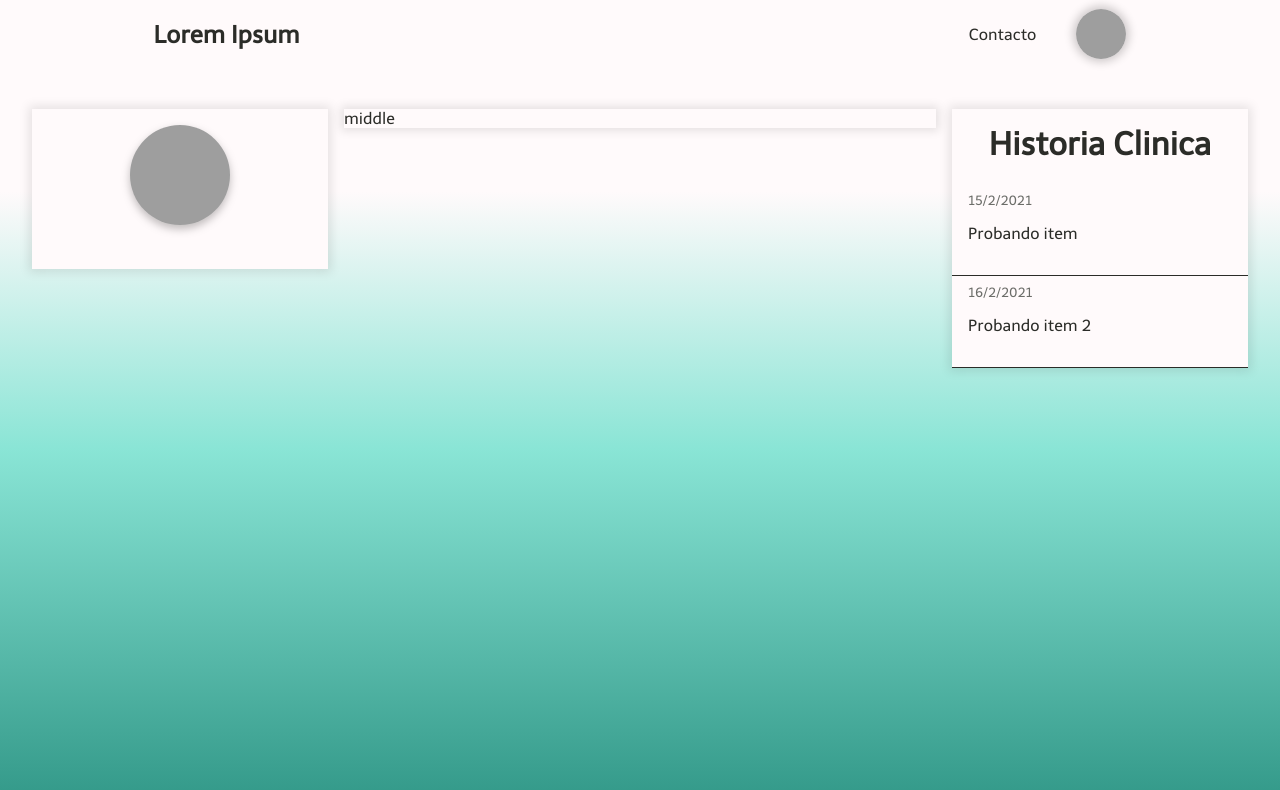
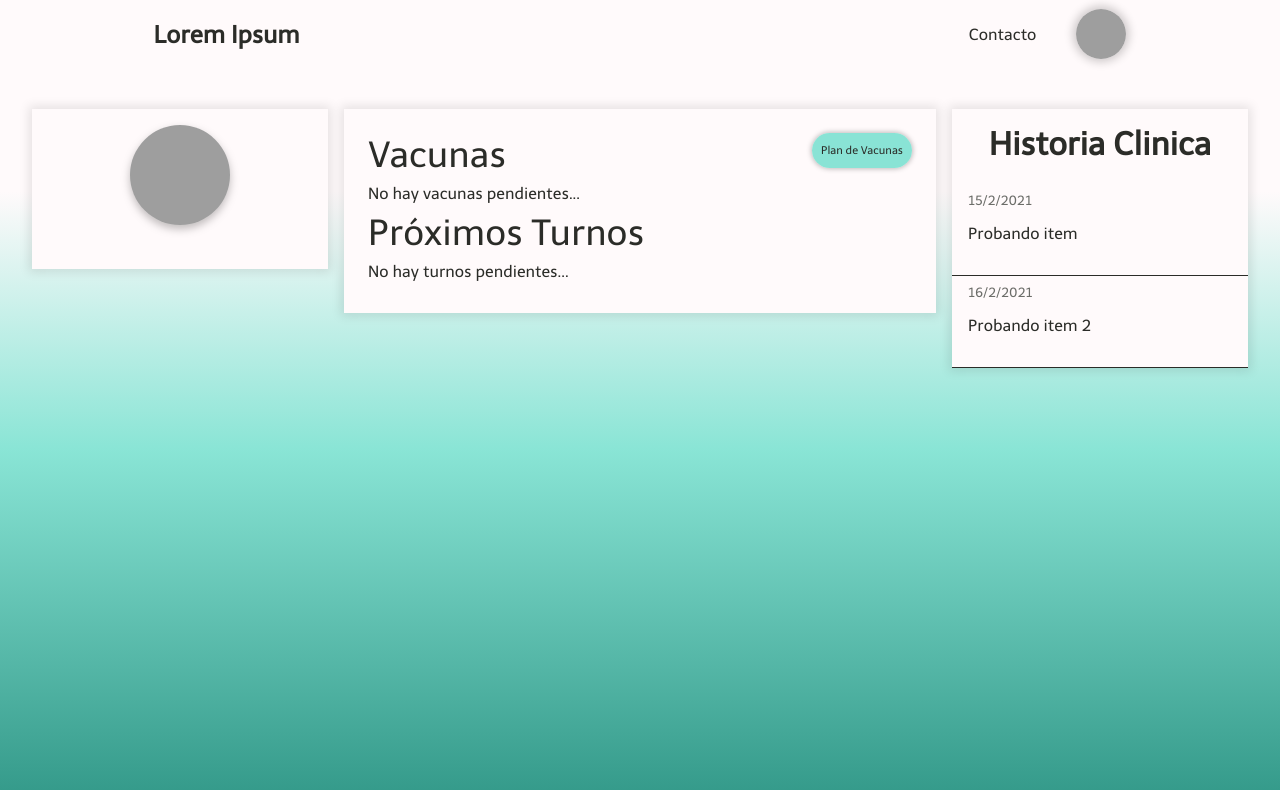
Before and after one commit to Lucas-Cifuentes/Hackathon-CurseIT, a React (Create React App) app in the folder lorem-ipsum/: page / in a window 1280 px wide. Shown: the top 790 px of the page. Built offline with nearby package versions, Linux system fonts and the light colour scheme; grey boxes are pictures that could not be loaded.

Commit message:
Main content component and their children added.

```diff
--- a/lorem-ipsum/src/App.jsx
+++ b/lorem-ipsum/src/App.jsx
@@ -3,6 +3,7 @@ import Navbar from './components/Navbar/Default';
 import Card from './components/Card/Default';
 import HistoriaClinica from './components/HistoriaClinica/Default';
 import Pet from './components/Pet/Default';
+import MainContent from './components/MainContent/Default';
 import './App.css'
 
 function App() {
@@ -11,14 +12,14 @@ function App() {
       <Navbar />
       <Grid left={
         <Card>
-          <Pet></Pet>
+          <Pet />
         </Card>
       }
       middle={
         <Card>
-          <p>middle</p>
+          <MainContent />
         </Card>
-    }
+      }
       right={
         <Card>
           <HistoriaClinica
--- /dev/null
+++ b/lorem-ipsum/src/components/Appointment/Default.jsx
@@ -0,0 +1,17 @@
+import React from 'react';
+import './Default.css';
+
+const Default = ({ appointment }) => {
+    const datetime = appointment.date.split(' ');
+    const [ date, time ] = datetime;
+
+    return (
+        <div className="appointment-table-element">
+            <span>{date}</span>
+            <span>{appointment.reason}</span>
+            <span>{time}</span>
+        </div>
+    );
+};
+
+export default Default;
--- /dev/null
+++ b/lorem-ipsum/src/components/AppointmentList/Default.css
@@ -0,0 +1,28 @@
+.appointment-title {
+    font-family: Telex;
+font-style: normal;
+font-weight: normal;
+font-size: 36px;
+line-height: 43px;
+display: flex;
+align-items: center;
+
+color: #2B2C28;
+}
+
+.appointment-table-element {
+    display: grid;
+
+    grid-template-columns: 1fr 4fr 1fr;
+}
+
+.appointment-table-header {
+    font-family: Telex;
+    font-style: normal;
+    font-weight: normal;
+    font-size: 18px;
+    line-height: 22px;
+
+    color: #2B2C28;
+
+}
--- /dev/null
+++ b/lorem-ipsum/src/components/AppointmentList/Default.jsx
@@ -0,0 +1,32 @@
+import React from 'react';
+import './Default.css';
+import Appointment from '../Appointment/Default';
+
+const Default = ({ appointments }) => {
+    return (
+        <div className="appointment-list">
+            <p className="appointment-title">Próximos Turnos</p>
+                {
+                    !appointments || appointments.lenght < 1 ?
+                    'No hay turnos pendientes...' :
+                    (
+                        <div className="appointment-table">
+                            <div className="appointment-table-element appointment-table-header">
+                                <b>Fecha</b>
+                                <b>Motivo</b>
+                                <b>Horario</b>
+                            </div>
+                            {
+                                appointments &&
+                                appointments.map(appointment => (
+                                    <Appointment key={appointment.id} appointment={appointment} />
+                                ))
+                            }
+                        </div>
+                    )
+                }
+        </div>
+    );
+};
+
+export default Default;
--- /dev/null
+++ b/lorem-ipsum/src/components/MainContent/Default.css
@@ -0,0 +1,7 @@
+.main-content {
+    margin-top: 0.5rem;
+    padding-top: 1rem;
+    padding-bottom: 2rem;
+    padding-left: 1.5rem;
+    padding-right: 1.5rem;
+}
--- /dev/null
+++ b/lorem-ipsum/src/components/MainContent/Default.jsx
@@ -0,0 +1,15 @@
+import React from 'react';
+import './Default.css';
+import VaccineList from '../VaccineList/Default';
+import AppointmentList from '../AppointmentList/Default';
+
+const Default = ({ vaccines, appointments }) => {
+    return (
+        <div className="main-content">
+            <VaccineList vaccines={ vaccines } />
+            <AppointmentList appointments={ appointments }></AppointmentList>
+        </div>
+    );
+};
+
+export default Default;
--- /dev/null
+++ b/lorem-ipsum/src/components/Vaccine/Default.jsx
@@ -0,0 +1,12 @@
+import React from 'react';
+import './Default.css';
+
+const Default = ({ vacc }) => {
+    return (
+        <div className="vaccine">
+            {/* TO DO */}
+        </div>
+    );
+};
+
+export default Default;
--- /dev/null
+++ b/lorem-ipsum/src/components/VaccineList/Default.css
@@ -0,0 +1,36 @@
+.vaccine-list {
+    position: relative;
+}
+
+.vaccine-title {
+    font-family: Telex;
+    font-style: normal;
+    font-weight: normal;
+    font-size: 36px;
+    line-height: 43px;
+    display: flex;
+    align-items: center;
+
+    color: #2B2C28;
+}
+
+.vaccine-plan-btn {
+    position: absolute;
+    width: 100px;
+    height: 35px;
+    right: 0rem;
+    top: 0rem;
+
+    background: rgba(125, 226, 209, 0.906);
+    box-shadow: 0px 0px 5px 1px rgba(0, 0, 0, 0.25);
+    border-radius: 50px;
+    border: none;
+
+    font-family: Telex;
+    font-style: normal;
+    font-weight: normal;
+    font-size: 11px;
+    line-height: 13px;
+
+    color: #2B2C28;
+}
--- /dev/null
+++ b/lorem-ipsum/src/components/VaccineList/Default.jsx
@@ -0,0 +1,21 @@
+import React from 'react';
+import './Default.css';
+import Vaccine from '../Vaccine/Default';
+
+const Default = ({ vaccines }) => {
+    return (
+        <div className="vaccine-list">
+            <p className="vaccine-title">Vacunas</p>
+            <button className="vaccine-plan-btn">Plan de Vacunas</button>
+            {
+                !vaccines || vaccines.lenght < 1 ?
+                'No hay vacunas pendientes...' :
+                vaccines.map(vaccine => {
+                    return <Vaccine key={vaccine.id} vacc={ vaccine } />;
+                })
+            }
+        </div>
+    );
+};
+
+export default Default;
```
Also changed, not shown: lorem-ipsum/src/components/Appointment/Default.css (added), lorem-ipsum/src/components/Vaccine/Default.css (added).
